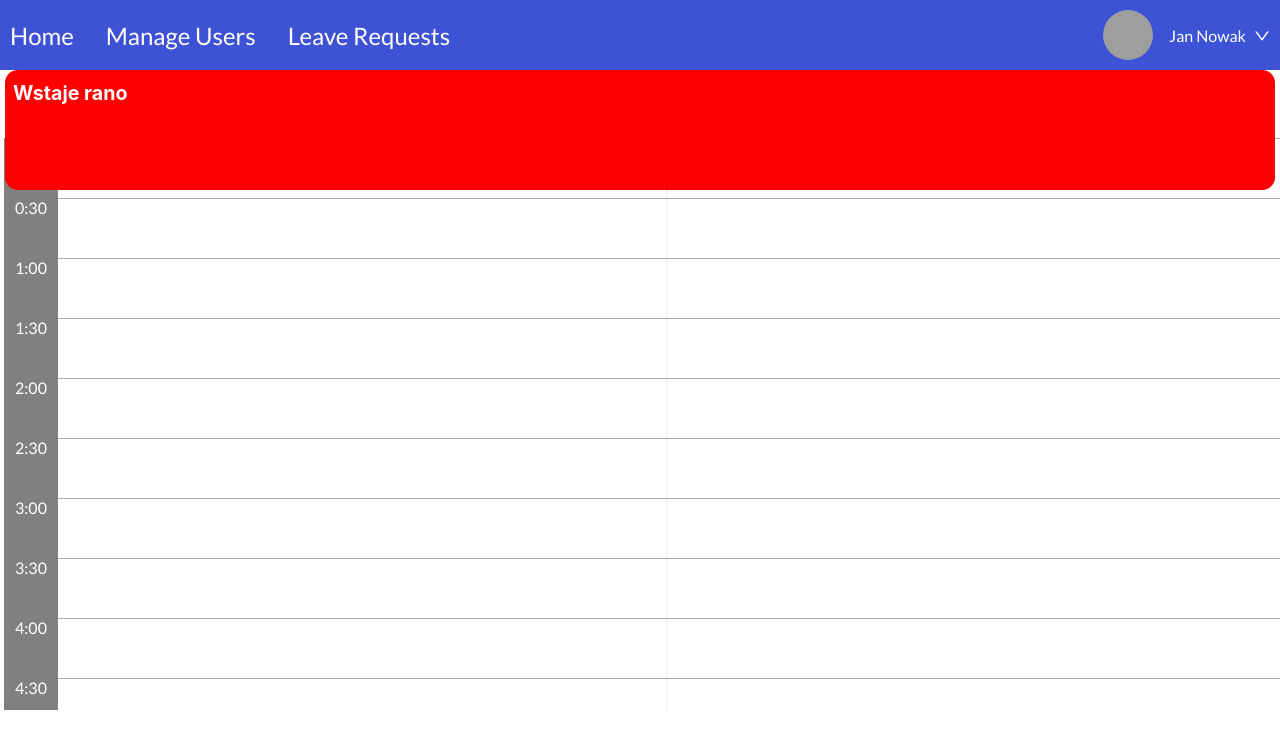
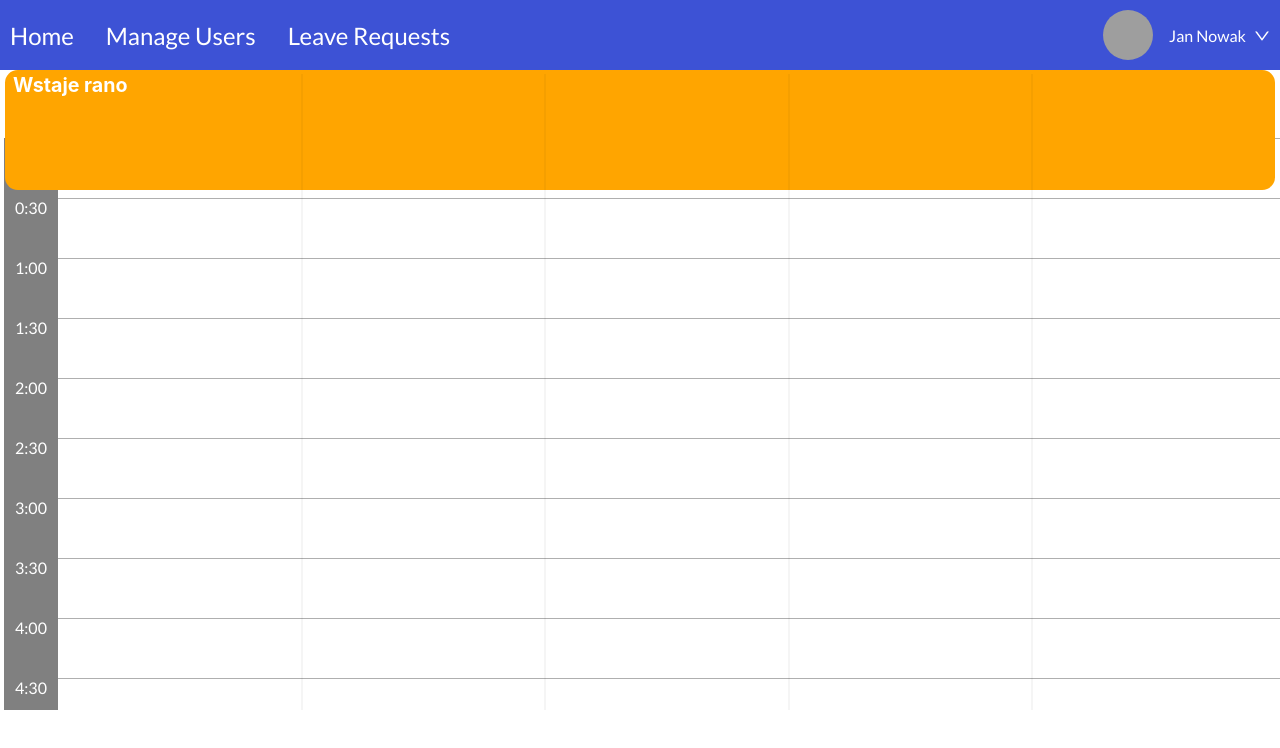
Before and after one commit to vimw/stafframe, a Next.js app: page / in a window 1280 px wide. Shown: the top 748 px of the page. Built offline with nearby package versions, Linux system fonts and the light colour scheme; grey boxes are pictures that could not be loaded.

Commit message:
Some changes to modify the looks of the tab headers and changed example tasks

```diff
--- a/app/components/ExampleTasks.tsx
+++ b/app/components/ExampleTasks.tsx
@@ -1,4 +1,4 @@
-import { taskTabI } from "./Taskview";
+import type { taskTabI } from "./Taskview"; // Use 'import type' for interfaces
 
 const taskTabs: taskTabI[] = [
     {
@@ -6,23 +6,21 @@ const taskTabs: taskTabI[] = [
         tasks: [
             {
                 title: "Zrob nalesniki",
-                desc: "Zrobi naleśniki dobre napewno bla bla",
+                desc: "Zrobi naleśniki dobre napewno",
                 bgcolor: "red",
-                taskTime: {
-                    hour: 8,
-                    minute: 0,
-                    length: 30
-                }
+                taskTime: { hour: 8, minute: 0, length: 30 } // 8:00 - 8:30
             },
             {
                 title: "Pracuj",
                 desc: "Zaprogramuj widok grafiku",
                 bgcolor: "purple",
-                taskTime: {
-                    hour: 9,
-                    minute: 0,
-                    length: 120
-                }
+                taskTime: { hour: 9, minute: 0, length: 120 } // 9:00 - 11:00
+            },
+            {
+                title: "Spotkanie",
+                desc: "Omówienie postępów projektu X",
+                bgcolor: "blue",
+                taskTime: { hour: 11, minute: 30, length: 60 } // 11:30 - 12:30
             }
         ]
     },
@@ -31,6 +29,56 @@ const taskTabs: taskTabI[] = [
         tasks: [
             {
                 title: "Wstaje rano",
+                bgcolor: "orange",
+            },
+            {
+                title: "Kawa",
+                desc: "Krótka przerwa na kawę",
+                bgcolor: "brown",
+                taskTime: { hour: 10, minute: 0, length: 15 } // 10:00 - 10:15
+            },
+            {
+                title: "Raport",
+                desc: "Przygotowanie raportu tygodniowego",
+                bgcolor: "green",
+                taskTime: { hour: 14, minute: 0, length: 90 } // 14:00 - 15:30
+            }
+        ]
+    },
+    {
+        title: "Piotr Nowak",
+        tasks: [
+            {
+                title: "Odpowiedzi na maile",
+                desc: "Sprawdzenie skrzynki i odpowiedzi",
+                bgcolor: "#3498db",
+                taskTime: { hour: 7, minute: 45, length: 45 } // 7:45 - 8:30
+            },
+            {
+                title: "Lunch",
+                desc: "Przerwa obiadowa",
+                bgcolor: "lime",
+                taskTime: { hour: 12, minute: 30, length: 45 } // 12:30 - 13:15
+            },
+            {
+                title: "Testowanie",
+                desc: "Testowanie nowej funkcjonalności",
+                bgcolor: "#f1c40f", // Example hex color
+                taskTime: { hour: 15, minute: 0, length: 120 } // 15:00 - 17:00
+            }
+        ]
+    },
+    {
+        title: "Anna Beztaskowska",
+        tasks: []
+    },
+    {
+        tasks: [
+            {
+                title: "Szkolenie",
+                desc: "Szkolenie z bezpieczeństwa",
+                bgcolor: "teal",
+                taskTime: { hour: 16, minute: 0, length: 60 } // 16:00 - 17:00
             }
         ]
     }
--- a/app/components/Taskview.module.css
+++ b/app/components/Taskview.module.css
@@ -53,7 +53,8 @@
 
     width: 100%;
 
-    background-color: aqua;
+    color: white;
+    background-color: forestgreen;
 
     border-radius: 0.8rem;
 }
@@ -71,7 +72,7 @@
     display: flex;
     flex-flow: column nowrap;
 
-    padding: 0.5rem;
+    padding: 0 0.5rem;
 
     width: calc(100% - 10px);
 
```
